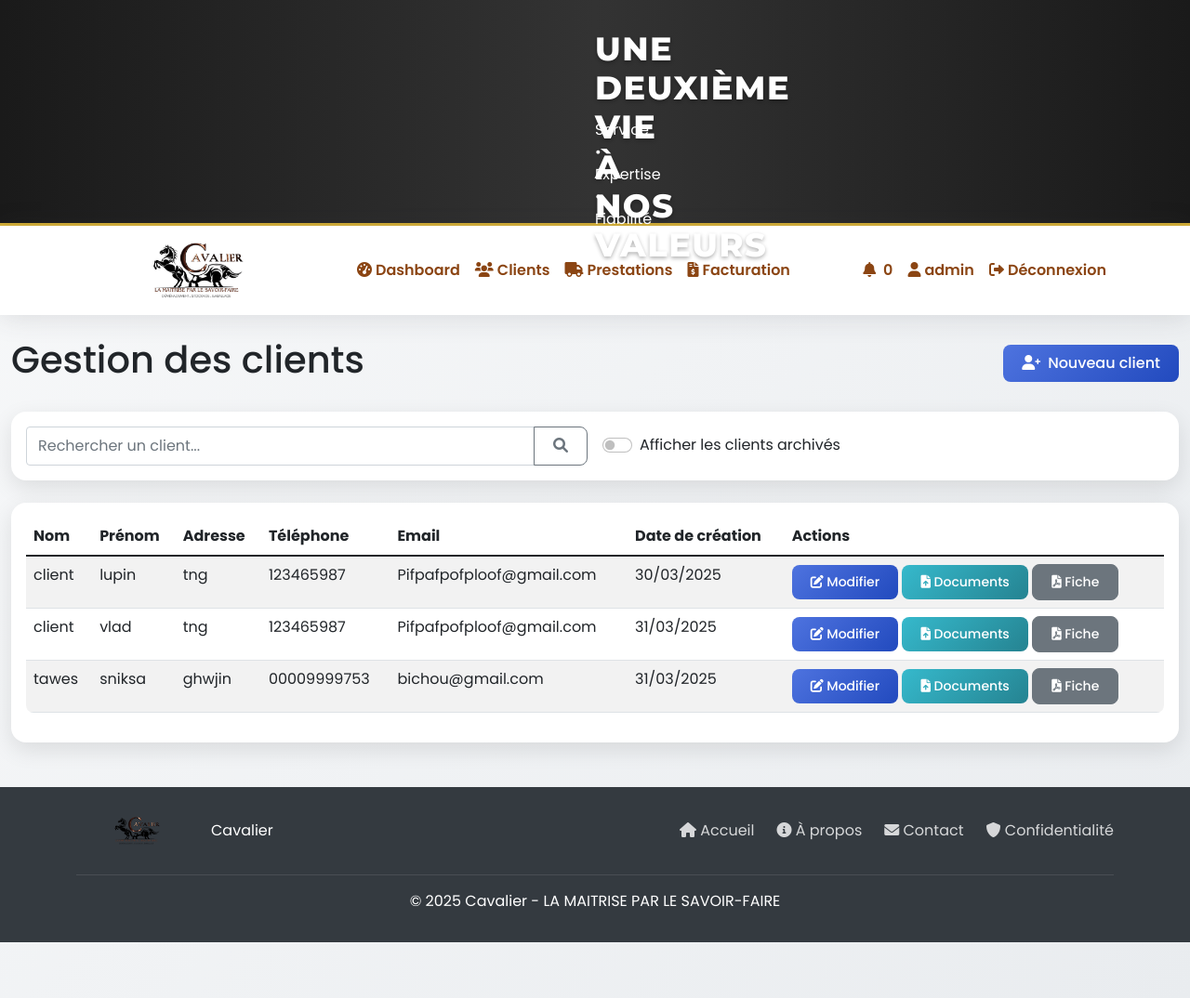
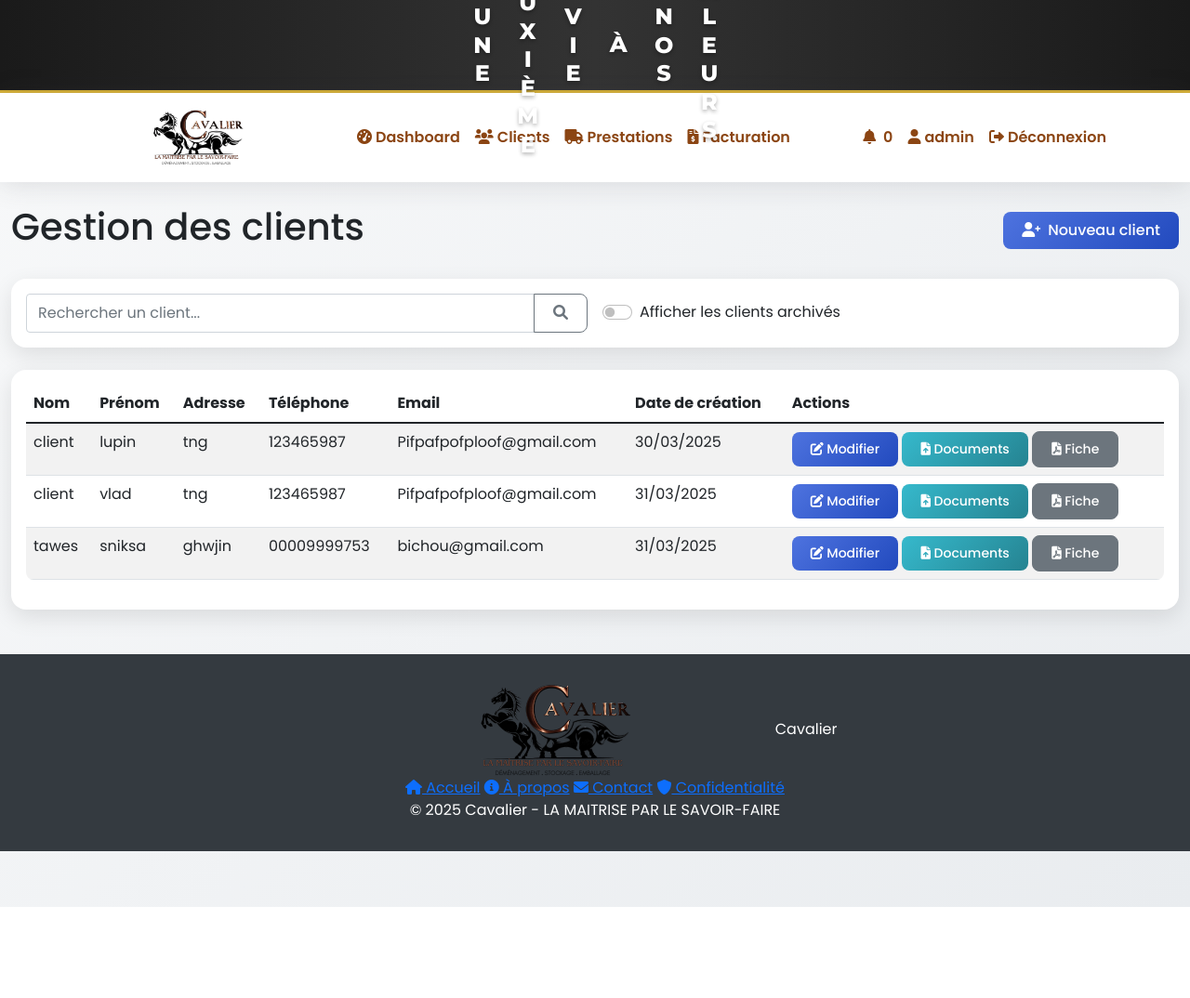
Before and after one commit to solver492/cavaliver-app, a Flask app: page /clients in a window 1280 px wide. Shown: the whole page at 93% size. After the commit the page ends 976 px from the top, so only its background shows below. Run offline with Flask 2, Linux system fonts and the light colour scheme; a user stored in the database is signed in; data comes from the database, SQL or seed files in the repository.

Commit message:
Design: Transformation de l'en-tête avec texte vertical et hauteur fixe de 100px

```diff
--- a/templates/base.html
+++ b/templates/base.html
@@ -211,89 +211,76 @@
             margin-top: 3rem;
         }
 
-        /* Header */
+        /* Header professionnel avec texte vertical */
         .app-header {
-            background-color: #343a40;
-            color: white;
-            padding: 1rem 0;
+            position: relative;
+            background: linear-gradient(to right, #1a1a1a, #333333, #1a1a1a);
+            padding: 0;
+            height: 100px;
+            overflow: visible;
+            color: #ffffff;
+            border-bottom: 3px solid var(--honey-gold);
+            display: flex;
+            align-items: center;
+            justify-content: center;
         }
 
+        /* Container pour le contenu du header */
         .header-container {
-            max-width: 1200px;
-            margin: 0 auto;
-            padding: 0 1rem;
+            width: 100%;
+            z-index: 5;
+            display: flex;
+            justify-content: center;
         }
 
+        /* Contenu du header */
         .header-content {
             display: flex;
-            flex-direction: column;
+            justify-content: center;
+            align-items: center;
+            height: 100px;
+        }
+
+        /* Titre principal vertical */
+        .header-title {
+            font-family: 'Montserrat', sans-serif;
+            font-weight: 800;
+            font-size: 2.5rem;
+            color: #ffffff;
+            text-shadow: 0 2px 4px rgba(0,0,0,0.3);
+            letter-spacing: 1.5px;
+            text-align: center;
+            margin: 0;
+        }
+
+        /* Sous-titre */
+        .header-subtitle {
+            font-size: 1.1rem;
+            font-weight: 500;
+            color: var(--honey-gold);
+            letter-spacing: 1.2px;
+            text-align: center;
+            margin: 0;
+            margin-top: 5px;
+        }
+
+        /* Container pour le texte vertical */
+        .vertical-text-container {
+            display: inline-block;
+            width: auto;
+            margin: 0 10px;
+        }
+
+        /* Texte vertical */
+        .vertical-text {
+            writing-mode: vertical-lr;
+            text-orientation: upright;
+            white-space: nowrap;
+            font-size: 1.5rem;
+            height: 80px;
+            display: flex;
             align-items: center;
             justify-content: center;
-            text-align: center;
-        }
-
-        .header-title {
-            font-size: 2rem;
-            font-weight: 700;
-            margin-bottom: 0.5rem;
-        }
-
-        .header-subtitle {
-            font-size: 1rem;
-            font-weight: 500;
-            opacity: 0.9;
-            letter-spacing: 0.05rem;
-        }
-
-        /* Footer */
-        .footer {
-            background-color: #343a40;
-            color: white;
-            padding: 2rem 0;
-            position: relative;
-            margin-top: 3rem;
-        }
-
-        .footer-content {
-            display: flex;
-            justify-content: space-between;
-            align-items: center;
-            flex-wrap: wrap;
-        }
-
-        .footer-logo {
-            display: flex;
-            align-items: center;
-            margin-bottom: 1rem;
-        }
-
-        .footer-logo img {
-            height: 30px;
-            margin-right: 10px;
-        }
-
-        .footer-links {
-            display: flex;
-            gap: 1.5rem;
-            margin-bottom: 1rem;
-        }
-
-        .footer-links a {
-            color: rgba(255, 255, 255, 0.8);
-            text-decoration: none;
-            transition: color 0.2s;
-        }
-
-        .footer-links a:hover {
-            color: white;
-        }
-
-        .footer-bottom {
-            text-align: center;
-            margin-top: 1rem;
-            padding-top: 1rem;
-            border-top: 1px solid rgba(255, 255, 255, 0.1);
-            width: 100%;
         }
 
         /* Animation pour le logo */
@@ -317,97 +304,6 @@
         }
     </style>
 
-    <!-- Styles pour l'en-tête professionnelle -->
-    <style>
-        /* Header professionnel */
-        .app-header {
-            position: relative;
-            background: linear-gradient(to right, #1a1a1a, #333333, #1a1a1a);
-            padding: 1.5rem 0;
-            overflow: visible;
-            color: #ffffff;
-            min-height: 150px;
-            border-bottom: 3px solid var(--honey-gold);
-        }
-
-        /* Container pour le contenu du header */
-        .header-container {
-            position: relative;
-            z-index: 5;
-        }
-
-        /* Contenu du header */
-        .header-content {
-            text-align: center;
-            max-width: 800px;
-            margin: 0 auto;
-            padding: 0.5rem;
-        }
-
-        /* Titre principal avec effet professionnel */
-        .header-title {
-            font-family: 'Montserrat', sans-serif;
-            font-weight: 800;
-            font-size: 2.2rem;
-            margin-bottom: 1.5rem;
-            color: #ffffff;
-            text-shadow: 0 2px 4px rgba(0,0,0,0.3);
-            letter-spacing: 1.5px;
-            display: block;
-        }
-
-        /* Sous-titre */
-        .header-subtitle {
-            font-size: 1.1rem;
-            font-weight: 500;
-            color: var(--honey-gold);
-            margin-bottom: 0.5rem;
-            letter-spacing: 1.2px;
-            display: block;
-        }
-
-        /* Effet de rotation du texte */
-        .text-rotation {
-            position: relative;
-            display: block;
-            height: 3rem;
-            overflow: visible;
-            margin-bottom: 1rem;
-        }
-
-        .text-rotation span {
-            position: absolute;
-            width: 100%;
-            animation: textRotate 9s cubic-bezier(0.6, -0.28, 0.735, 0.045) infinite;
-            opacity: 0;
-            transform: translateY(100%);
-            text-align: center;
-            left: 0;
-            right: 0;
-            display: block;
-        }
-
-        .text-rotation span:nth-child(1) {
-            animation-delay: 0s;
-        }
-
-        .text-rotation span:nth-child(2) {
-            animation-delay: 3s;
-        }
-
-        .text-rotation span:nth-child(3) {
-            animation-delay: 6s;
-        }
-
-        @keyframes textRotate {
-            0% { opacity: 0; transform: translateY(100%); }
-            5% { opacity: 1; transform: translateY(0); }
-            33% { opacity: 1; transform: translateY(0); }
-            38% { opacity: 0; transform: translateY(-100%); }
-            100% { opacity: 0; transform: translateY(-100%); }
-        }
-    </style>
-
     {% block styles %}{% endblock %}
 </head>
 <body>
@@ -415,20 +311,36 @@
     <header class="app-header">
         <div class="container-fluid header-container">
             <div class="header-content">
-                <h1 class="header-title animate__animated animate__fadeInDown">
-                    <div class="text-rotation">
-                        <span>LA MAITRISE PAR LE SAVOIR-FAIRE</span>
-                        <span>AU SERVICE DES CONQUERANTS</span>
-                        <span>UNE DEUXIÈME VIE À NOS VALEURS</span>
-                    </div>
-                </h1>
-                <p class="header-subtitle animate__animated animate__fadeInUp">
-                    <div class="text-rotation">
-                        <span>Déménagement • Transport • Stockage</span>
-                        <span>Qualité • Sécurité • Efficacité</span>
-                        <span>Service • Expertise • Fiabilité</span>
-                    </div>
-                </p>
+                <div class="vertical-text-container">
+                    <h1 class="header-title vertical-text animate__animated animate__fadeInDown">
+                        UNE
+                    </h1>
+                </div>
+                <div class="vertical-text-container">
+                    <h1 class="header-title vertical-text animate__animated animate__fadeInDown">
+                        DEUXIÈME
+                    </h1>
+                </div>
+                <div class="vertical-text-container">
+                    <h1 class="header-title vertical-text animate__animated animate__fadeInDown">
+                        VIE
+                    </h1>
+                </div>
+                <div class="vertical-text-container">
+                    <h1 class="header-title vertical-text animate__animated animate__fadeInDown">
+                        À
+                    </h1>
+                </div>
+                <div class="vertical-text-container">
+                    <h1 class="header-title vertical-text animate__animated animate__fadeInDown">
+                        NOS
+                    </h1>
+                </div>
+                <div class="vertical-text-container">
+                    <h1 class="header-title vertical-text animate__animated animate__fadeInDown">
+                        VALEURS
+                    </h1>
+                </div>
             </div>
         </div>
     </header>
```
